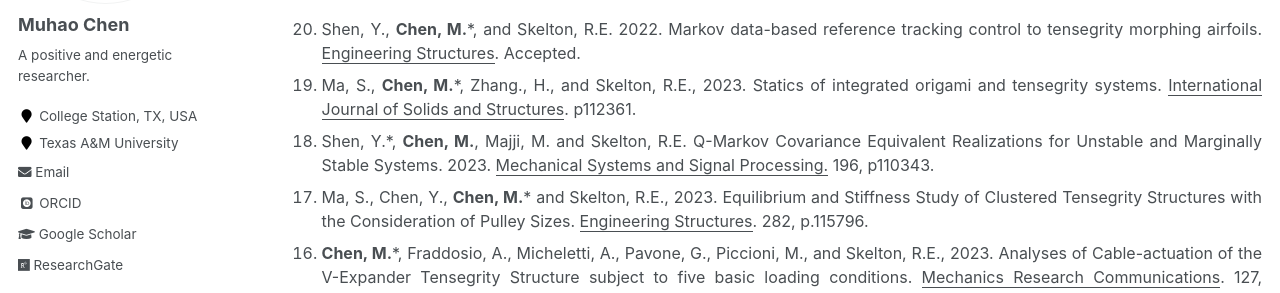
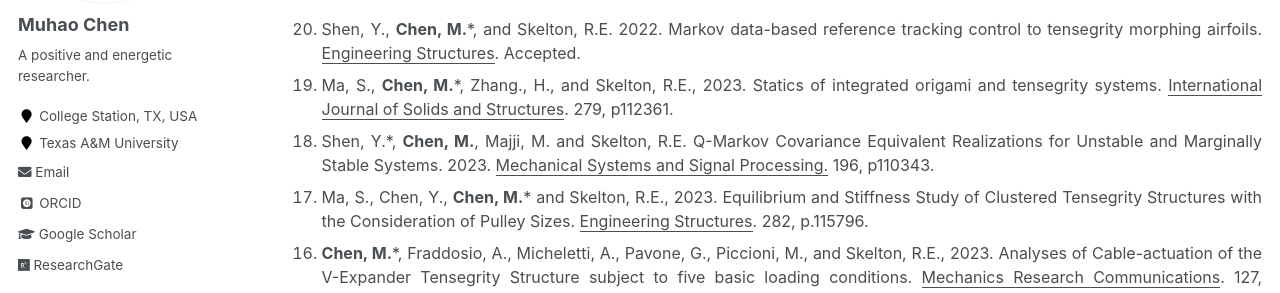
Before and after one commit to Muhao-Chen/muhao-chen.github.io, a Jekyll site: the page built from _pages/publication.md, in a window 1280 px wide and 900 px high. Shown: the part 289-582 px from the top of the window. Built offline with Jekyll 4.4.1, drawn with Linux system fonts in a browser that asks for light colours; some web fonts are replaced.

Commit message:
Update publication.md

```diff
--- a/_pages/publication.md
+++ b/_pages/publication.md
@@ -17,7 +17,7 @@ toc: true
 <font size=3>
 <ol reversed>
 <li> Shen, Y., <strong>Chen, M.</strong>*, and Skelton, R.E. 2022. Markov data-based reference tracking control to tensegrity morphing airfoils. <u>Engineering Structures</u>. Accepted. </li>
-<li> Ma, S., <strong>Chen, M.</strong>*, Zhang., H., and Skelton, R.E., 2023. Statics of integrated origami and tensegrity systems. <u>International Journal of Solids and Structures</u>. p112361. </li>
+<li> Ma, S., <strong>Chen, M.</strong>*, Zhang., H., and Skelton, R.E., 2023. Statics of integrated origami and tensegrity systems. <u>International Journal of Solids and Structures</u>. 279, p112361. </li>
 <li> Shen, Y.*, <strong>Chen, M.</strong>, Majji, M. and Skelton, R.E. Q-Markov Covariance Equivalent Realizations for Unstable and Marginally Stable Systems. 2023. <u>Mechanical Systems and Signal Processing.</u> 196, p110343. </li>
 <li> Ma, S., Chen, Y., <strong>Chen, M.</strong>* and Skelton, R.E., 2023. Equilibrium and Stiffness Study of Clustered Tensegrity Structures with the Consideration of Pulley Sizes. <u>Engineering Structures</u>. 282, p.115796. </li>
 <li> <strong>Chen, M.</strong>*, Fraddosio, A., Micheletti, A., Pavone, G., Piccioni, M., and Skelton, R.E., 2023. Analyses of Cable-actuation of the V-Expander Tensegrity Structure subject to five basic loading conditions. <u>Mechanics Research Communications</u>. 127, p.104026. </li>
```
